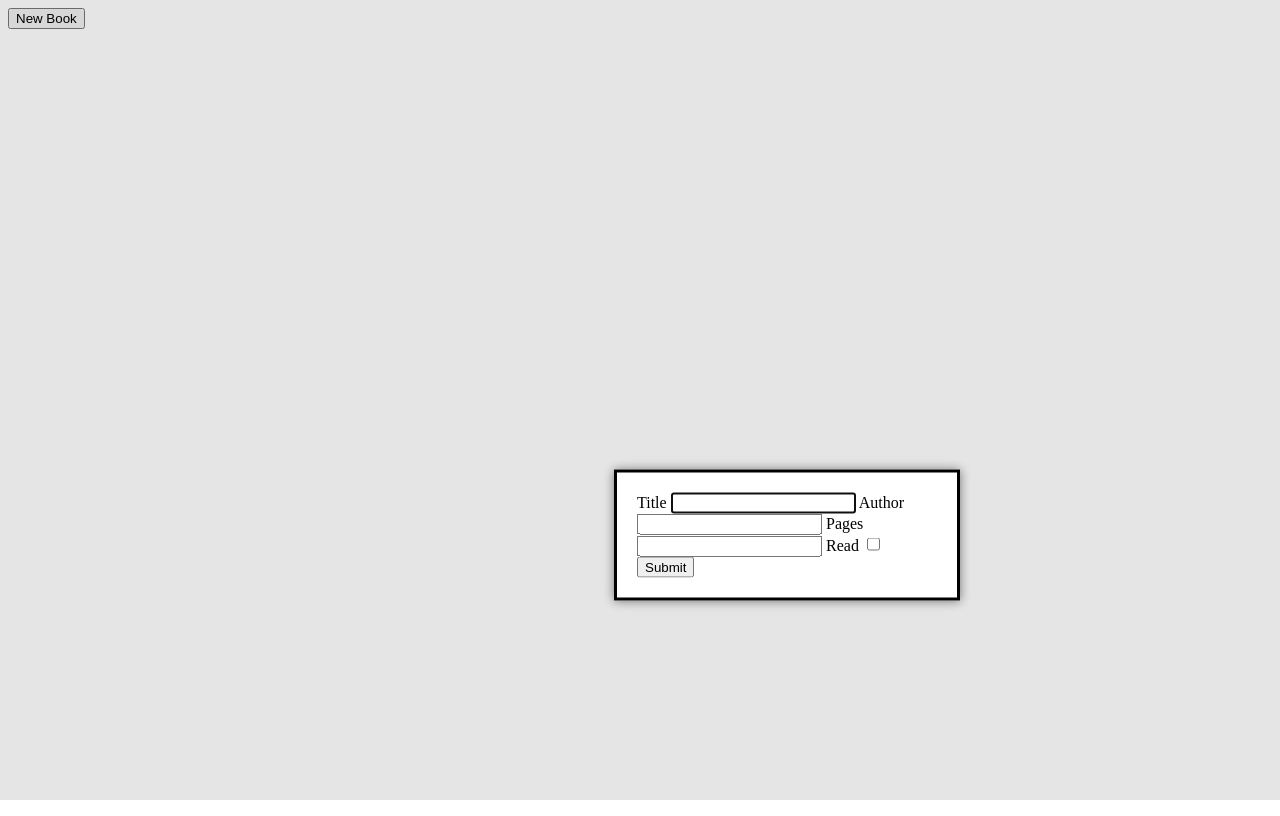
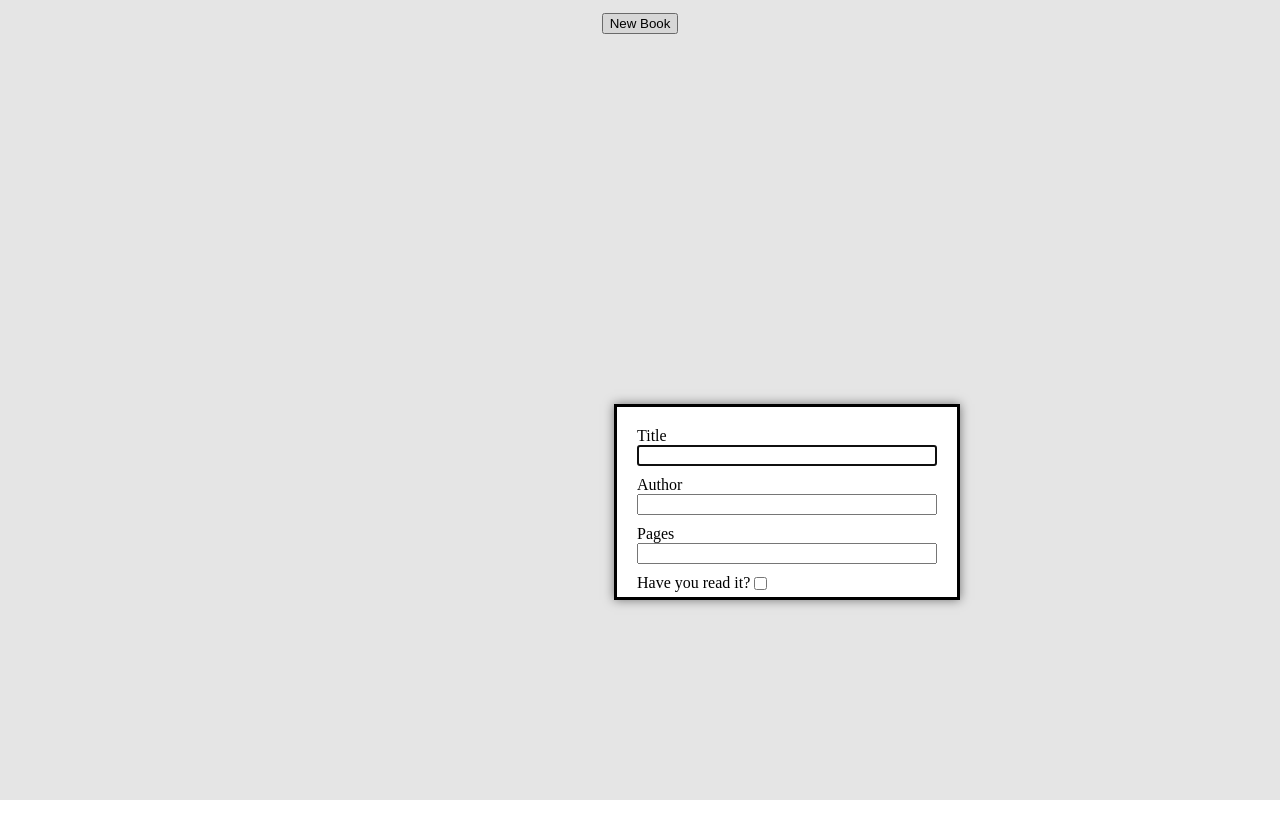
Before and after one commit to rizkships/library-app, a plain HTML site: page index.html in a window 1280 px wide. Both pictures are taken after a click on the button "New Book". Drawn offline with Linux system fonts and the light colour scheme.

Commit message:
Adjust form and card layouts

```diff
--- a/index.html
+++ b/index.html
@@ -11,17 +11,25 @@
     <div class="wrapper">
         <dialog id="book-dialog">
     <form method="get" id="form">
+        <div class="input-container">
         <label for = "title">Title</label>
         <input id="title" name="title" type="text">
+    </div>
 
+    <div class="input-container">
         <label for = "author">Author</label>
         <input id="author" name="author" type="text">
+    </div>
 
+        <div class="input-container">
         <label for = "pages">Pages</label>
         <input id="pages" name="pages" type="text">
+    </div>
 
-        <label for = "status">Read</label>
+        <div class="status-container">
+        <label for = "status">Have you read it?</label>
         <input id="status" name="status" type="checkbox">
+    </div>
 
         <button id = "submit" type="submit">Submit</button>
 
--- a/styles.css
+++ b/styles.css
@@ -19,19 +19,50 @@
 }
 */
 
+.wrapper {
+    display: flex;
+    flex-direction: column;
+    justify-content: flex-start;
+    align-items: center;
+    height: 100vh;
+}
 #library-container {
     display: flex;
     flex-wrap: wrap; /* Allow items to wrap onto a new line */
+    margin: 50px;
 }
 
 #book-dialog {
+
     position: fixed;
     top: 50%;
     left: 50%;
     transform: translate(-50%, -50%);
     width: 300px;
+    height: 150px;
     background-color: white;
     padding: 20px;
     box-shadow: 0px 0px 10px rgba(0, 0, 0, 0.5);
 
 }
+
+.input-container {
+    display: flex;
+    flex-direction: column;
+    margin-bottom: 10px;
+}
+
+.status-container {
+    display: flex;
+    margin-bottom: 10px;
+}
+
+.book-card {
+    margin: 50px;
+    border: solid 1px black;
+    padding: 50px;
+}
+
+button {
+    margin: 5px;
+}
```
Also changed, not shown: main.js (+1 -6 lines).
